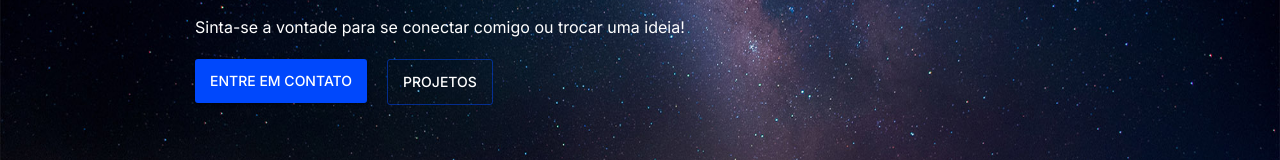
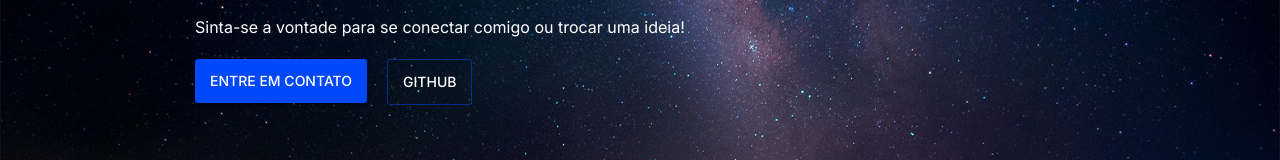
Before and after one commit to DiegoCiara/Site_DiegoCiara, a React (Vite) app: page / in a window 1280 px wide. Shown: the part 508-668 px from the top of the page. Built offline with nearby package versions, Linux system fonts and the light colour scheme.

Commit message:
Atualizar o MainContainer.jsx

```diff
--- a/src/components/Containers/MainContainer.jsx
+++ b/src/components/Containers/MainContainer.jsx
@@ -18,7 +18,7 @@ export function MainContainer() {
                 <Button className='NavItem' variant='contained' color="primary">Entre em contato</Button>
               </a>
               <a href="https://github.com/DiegoCiara">
-                <Button className='NavItem' color="primary" variant='outlined'>Projetos</Button>
+                <Button className='NavItem' color="primary" variant='outlined'>Github</Button>
               </a>
 
             </div>
```
